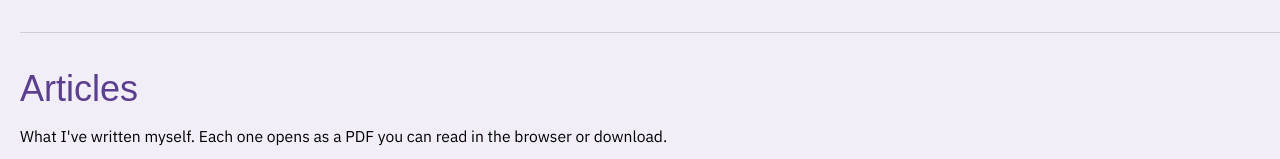
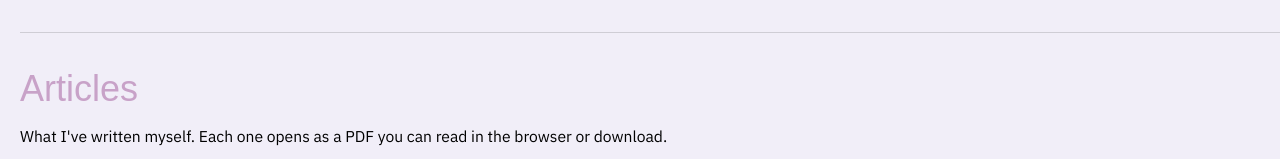
Before and after one commit to pranathi000/portfolio, a Next.js app: page / in a window 1280 px wide. Shown: the part 348-507 px from the top of the page. Built offline with nearby package versions, Linux system fonts and the light colour scheme; a web font is replaced by a local one.

Commit message:
Change header color from 'link' to 'lilac'

```diff
--- a/components/Section.tsx
+++ b/components/Section.tsx
@@ -3,7 +3,7 @@ export default function Section({ id, title, sub, children }: {
 }) {
   return (
     <section id={id} className="py-9 border-t border-rule scroll-mt-16">
-      <h2 className="font-hand text-3xl md:text-4xl text-link mb-4">{title}</h2>
+      <h2 className="font-hand text-3xl md:text-4xl text-lilac mb-4">{title}</h2>
       {sub && <p className="max-w-prose mb-5 text-[0.98rem]">{sub}</p>}
       {children}
     </section>
```
